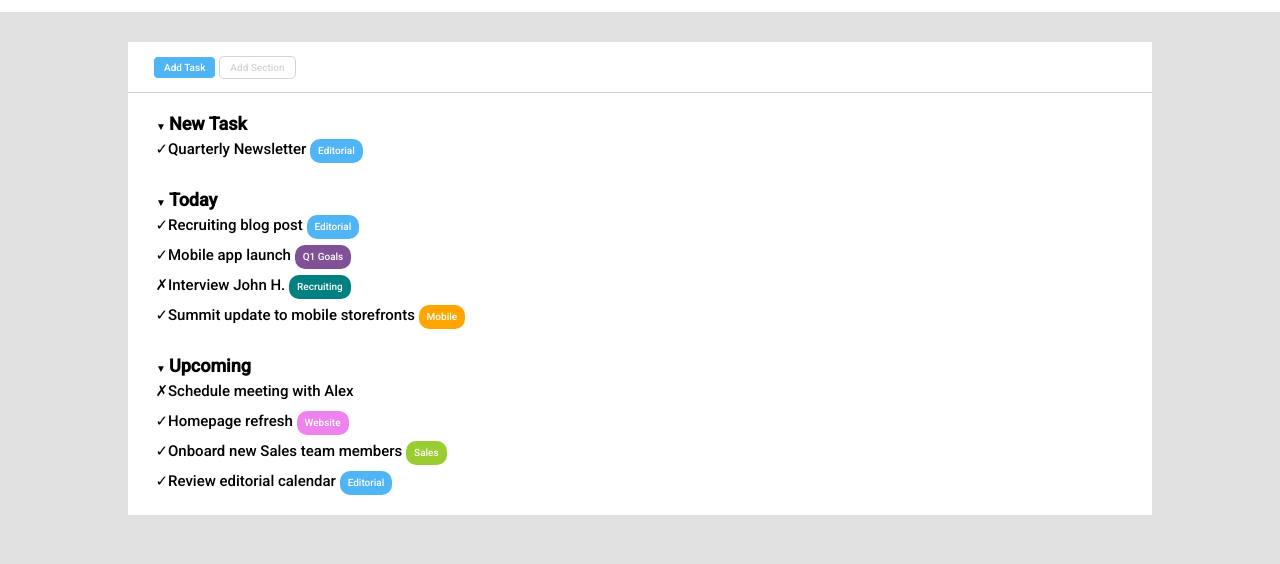
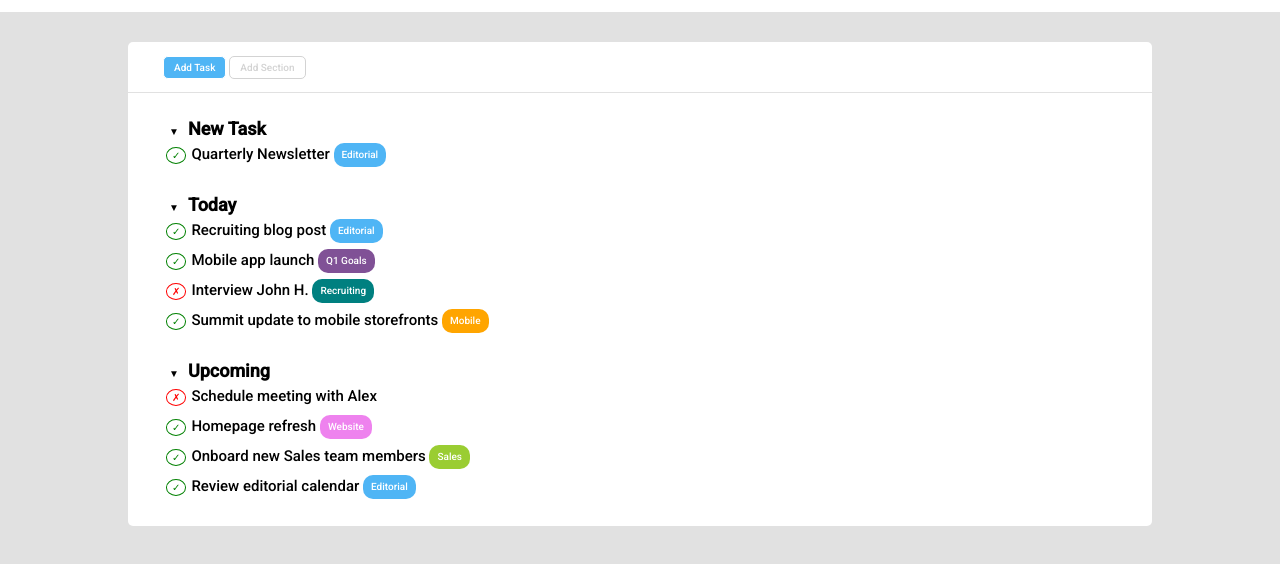
Before and after one commit to Micaela87/html-css-toboolist, a plain HTML site: page index.html in a window 1280 px wide. Shown: the part 68-632 px from the top of the page. Drawn offline with Linux system fonts and the light colour scheme.

Commit message:
revisione index e style

```diff
--- a/index.html
+++ b/index.html
@@ -29,7 +29,7 @@
             </div>
             <!-- new task -->
             <section>
-                <h2>New Task</h2>
+                <h2 id="new_task">New Task</h2>
                 <ul>
                     <li>Quarterly Newsletter <span class="tag editorial">Editorial</span></li>
                 </ul>
--- a/resources/css/style.css
+++ b/resources/css/style.css
@@ -28,12 +28,12 @@ header {
     background-color: white;
     width: 80%;
     margin: 30px auto;
-    height: 473px;
+    border-radius: 5px;
 }
 
 /* regole generali section */
 section {
-    margin: 20px 0 25px 25px;
+    padding: 0 0 25px 35px;
 }
 
 h2 {
@@ -44,10 +44,15 @@ h2::before {
     content: '\25BC';
     font-size: 10px;
     margin: 3px;
+    padding: 0 6px 0 3px;
 }
 
 .conteiner_pulsanti {
-    border-bottom: solid 1px lightgrey;
+    border-bottom: solid 1px rgb(225,225,225);
+}
+
+#new_task {
+    padding-top: 25px;
 }
 
 /* regole generali button */
@@ -57,7 +62,7 @@ h2::before {
     align-items: center;
     width: 100%;
     height: 50px;
-    margin: 0 0 0 25px;
+    padding: 0 0 0 35px;
 }
 
 button {
@@ -83,18 +88,30 @@ button {
 
 /* regole generali liste */
 ul {
-    margin-left: 15px;
+    margin-left: 3px;
 }
 
 li {
     line-height: 2;
-    list-style-type: '\2713';
+    list-style-type: none;
     font-size: 15px;
 }
 
+li:before {
+    content: '\2713';
+    color: green;
+    padding: 2px 5px;
+    border: solid 1px green;
+    border-radius: 50%;
+    font-size: 10px;
+    margin-right: 5px;
+}
+
 /* regole specifiche liste */
-.not_done {
-    list-style-type: '\2717';
+.not_done:before {
+    content: '\2717';
+    color: red;
+    border-color: red;
 }
 
 /* regole generali tag */
@@ -104,6 +121,7 @@ li {
     border-radius: 10px;
     color: white;
     font-size: 10px;
+    vertical-align: middle;
 }
 
 /* regole specifiche tag */
```
